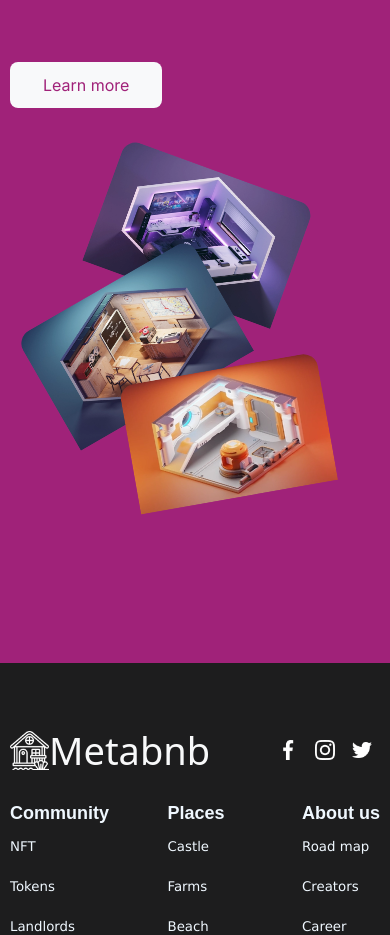
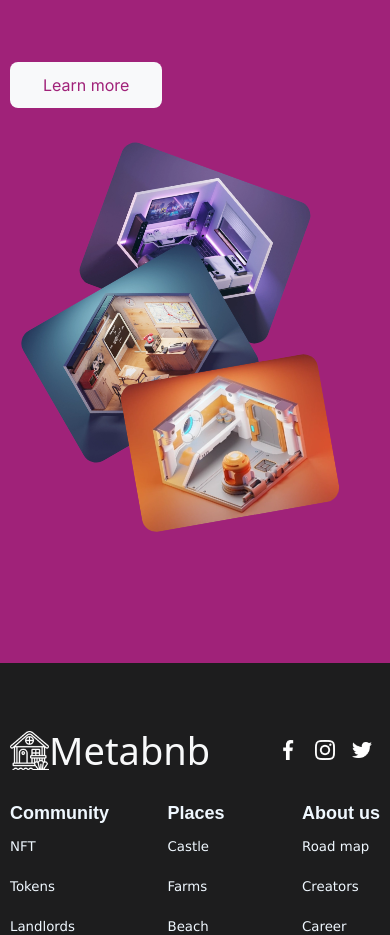
Before and after one commit to ismailhabeeb/metabnb, a React (Vite) app: page / in a window 390 px wide. Shown: the part 2180-3115 px from the top of the page. Built offline with nearby package versions, Linux system fonts and the light colour scheme.

Commit message:
responsiveness

```diff
--- a/src/components/home/home.css
+++ b/src/components/home/home.css
@@ -344,12 +344,15 @@
         font-family: "calibri";
 
     }
+    .simg{
+        padding-bottom: 20px;
+
+    }
     .cimg1,.cimg2,.cimg3{
         border-radius: 15px;
         height: 150px;
         width: 200px;
         margin: auto;
-        padding-bottom: 20px;
 
     }
     .cimg2{
```
